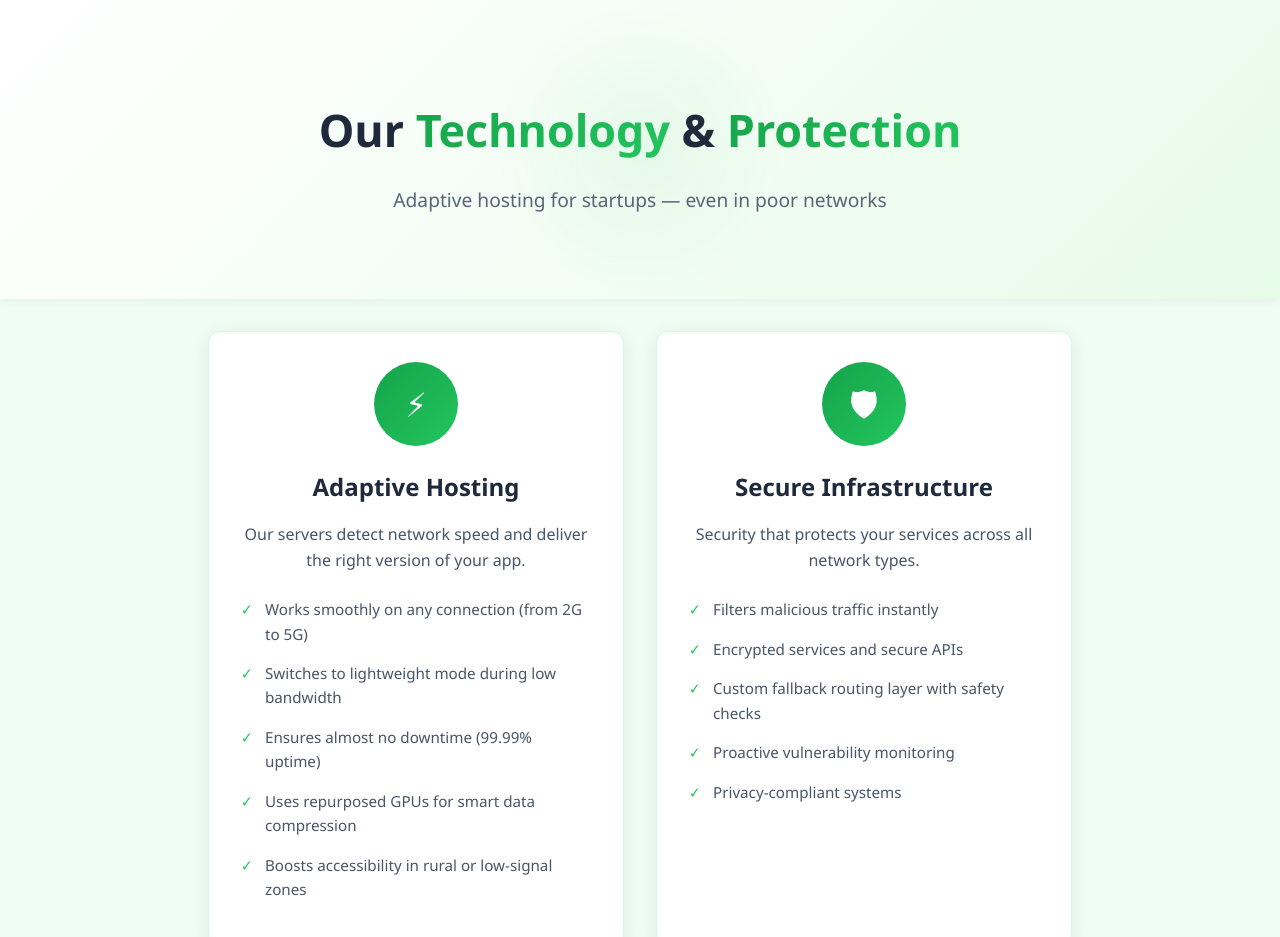
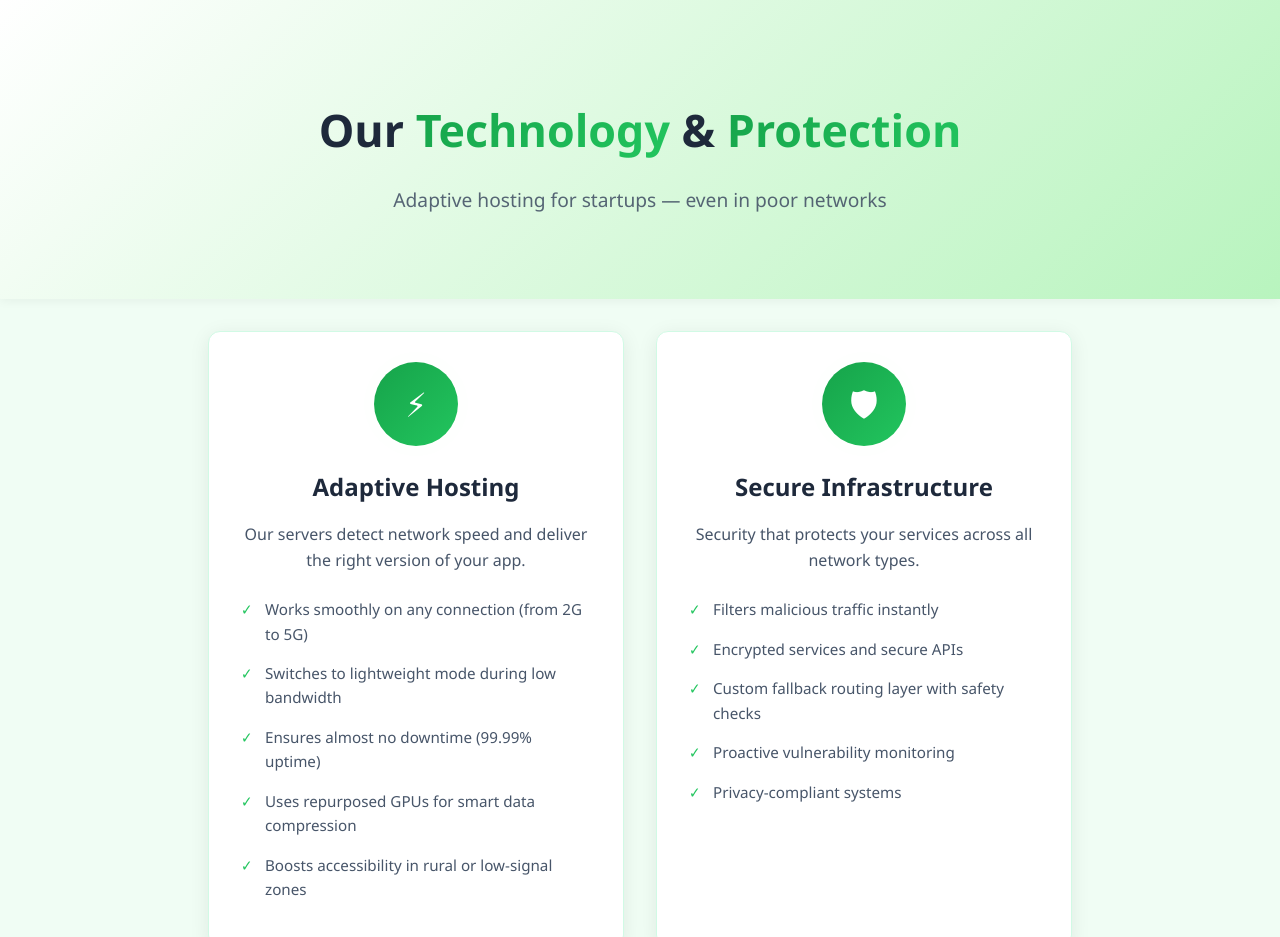
Before and after one commit to Abhinand-arch/Project-phase2, a plain HTML site: page service.html in a window 1280 px wide. Shown: the top 937 px of the page. Drawn offline with Linux system fonts and the light colour scheme.

Commit message:
styles.css

```diff
--- a/styles.css
+++ b/styles.css
@@ -10,23 +10,11 @@ body {
 .header {
     text-align: center;
     padding: 4rem 1rem;
-    background: linear-gradient(135deg, #ffffff, #e7fbe9);
+    background: linear-gradient(135deg, #ffffff, #b8f4be);
     position: relative;
     overflow: hidden;
     margin-bottom: 2rem;
     box-shadow: 0 2px 10px rgba(0,0,0,0.05);
-}
-
-.circle {
-    position: absolute;
-    top: 50%;
-    left: 50%;
-    transform: translate(-50%, -50%);
-    width: 300px;
-    height: 300px;
-    background: radial-gradient(circle, rgba(34, 197, 94, 0.1) 0%, rgba(0,0,0,0) 70%);
-    border-radius: 50%;
-    animation: pulse-glow 6s infinite alternate;
 }
 
 .header h1 {
@@ -39,7 +27,6 @@ body {
 
 .header h1 span {
     background: linear-gradient(135deg, #16a34a, #22c55e);
-    -webkit-background-clip: text;
     background-clip: text;
     color: transparent;
     font-weight: 700;
```
